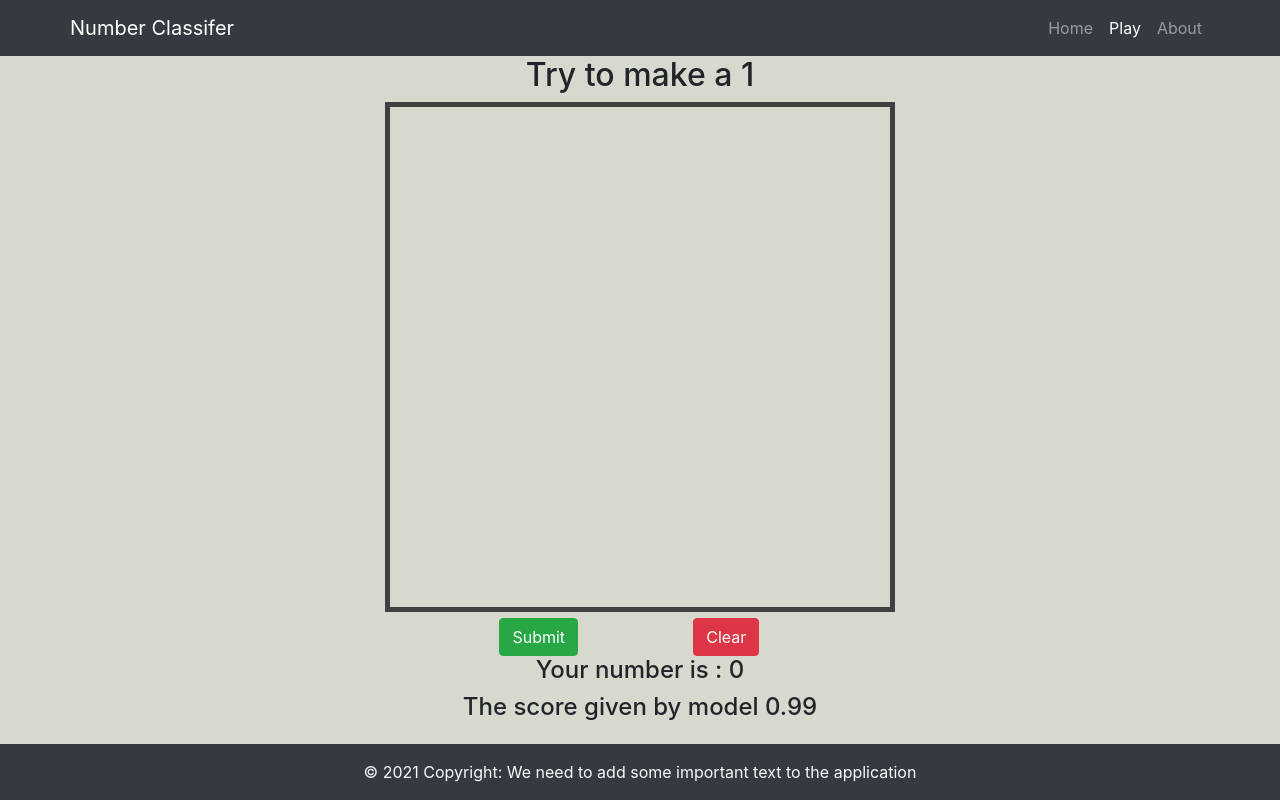
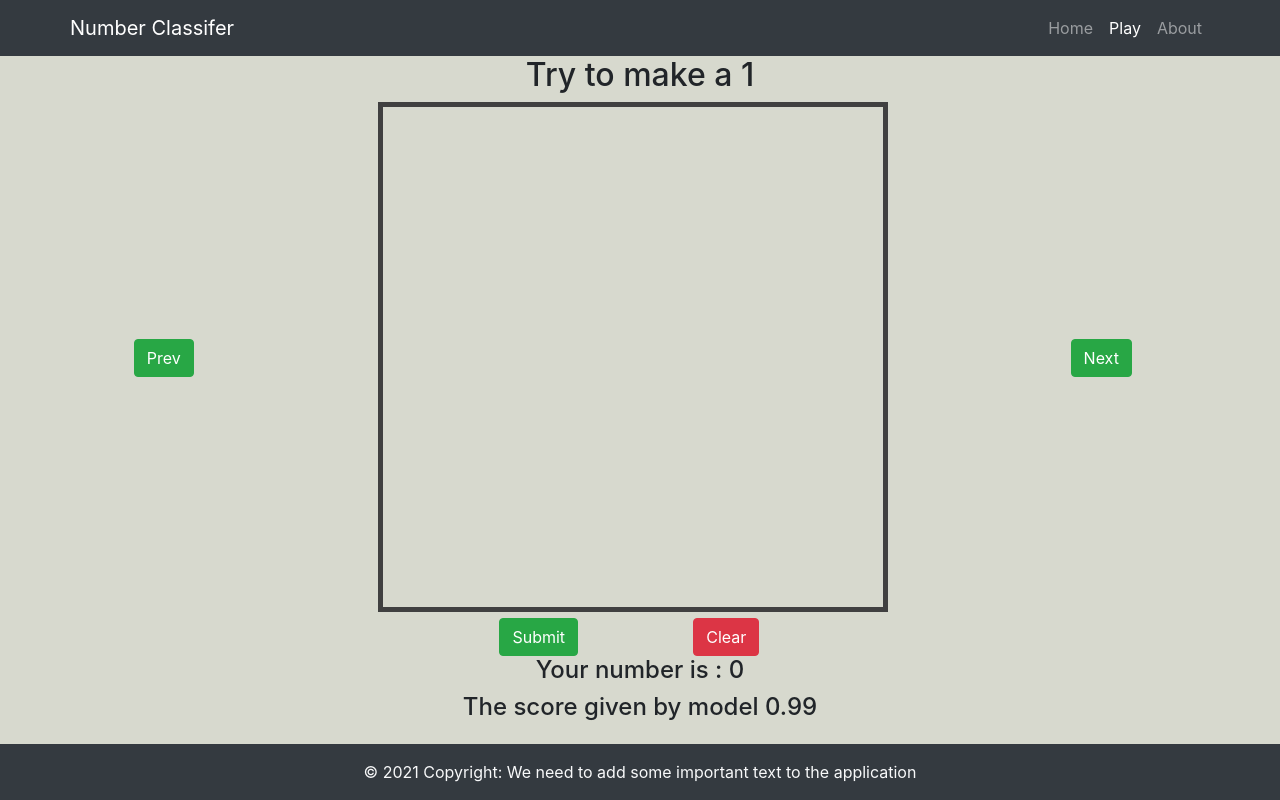
Before and after one commit to Avashist1998/digitRecognition, a React (Create React App) app in the folder ui/: page /play/1 in a window 1280 px wide. Built offline with nearby package versions, Linux system fonts and the light colour scheme.

Commit message:
feat: subPlayPage-to-page Navigation

```diff
--- a/ui/src/components/SubPlayPage.tsx
+++ b/ui/src/components/SubPlayPage.tsx
@@ -1,9 +1,10 @@
 import { METHODS } from "http";
 import React, { useState } from "react";
+// import { useNavigate } from "react-router-dom";
 import DrawingCanvas from "./DrawingCanvas";
 
 const SubPlayPage = ({number_truth = "0"}) => {
-
+    // const history = useNavigate();
     const url = "http://192.168.1.65:8000/predict"
     const [canvasURI, setCanvasURI] = useState("")
     const [number_result, SetNumberResult] = useState(0);
@@ -27,6 +28,18 @@ const SubPlayPage = ({number_truth = "0"}) => {
         }
     }
 
+    function hasPrev(){
+        if (number_truth !== '0'){
+            return <button id="prevButton" className="btn btn-success" onClick={() => { window.location.href = (parseInt(number_truth)-1).toString()} }>Prev</button>
+        }
+    }
+
+    function hasNext(){
+        if (number_truth !== "9"){
+            return <button id="nextButton" className="btn btn-success" onClick={() => { window.location.href = (parseInt(number_truth)+1).toString()} }>Next</button>
+        }
+    }
+
     const submit = () => {
 
         var canvas = document.getElementById('myCanvas') as HTMLCanvasElement;
@@ -34,9 +47,7 @@ const SubPlayPage = ({number_truth = "0"}) => {
             if (blob != null) {
                 getResults(blob)
             }
-
          })
-
     }
 
     const undo = () => {
@@ -51,19 +62,27 @@ const SubPlayPage = ({number_truth = "0"}) => {
         SetNumberResult(0)
         SetScoreResult(0.99)
     }
-
-
     return (
         <div className="container">
             <div className="text-center">
                 <h2> Try to make a {number_truth}</h2>
             </div>
-            <div className="text-center" >
-                <DrawingCanvas setImageURI={setCanvasURI}/>
-                {/* <img className="signature-thumbnail" width="250px"
-                src ={canvasURI}
-                alt="Signature thumbnail"></img> */}
+            <div className="text-center row" >
+                <div className="col-md-2">
+                    {hasPrev()}
 
+                </div>
+                <div className="col-md-8 side-col">
+                    <DrawingCanvas setImageURI={setCanvasURI}/>
+                    {/* <img className="signature-thumbnail" width="250px"
+                    src ={canvasURI}
+                    alt="Signature thumbnail"></img> */}
+                </div>
+                <div className="col-md-2 side-col">
+                    {hasNext()}
+                </div>
+            </div>
+            <div className="text-center">
                 <div className="row">
                     <div className="col-md-2 col-lg-2 offset-md-4 offset-lg-4">
                         <button className="btn btn-success" onClick={submit}>Submit</button>
@@ -77,7 +96,9 @@ const SubPlayPage = ({number_truth = "0"}) => {
                 <h4>The score given by model {score_result}</h4>
 
             </div>
+
         </div>
+
 
     )
 };
--- a/ui/src/pages/App.css
+++ b/ui/src/pages/App.css
@@ -53,3 +53,11 @@
 .Play {
   text-align: center;
 }
+
+#nextButton{
+  margin-top: 150%;
+}
+
+#prevButton{
+  margin-top: 150%;
+}
```
